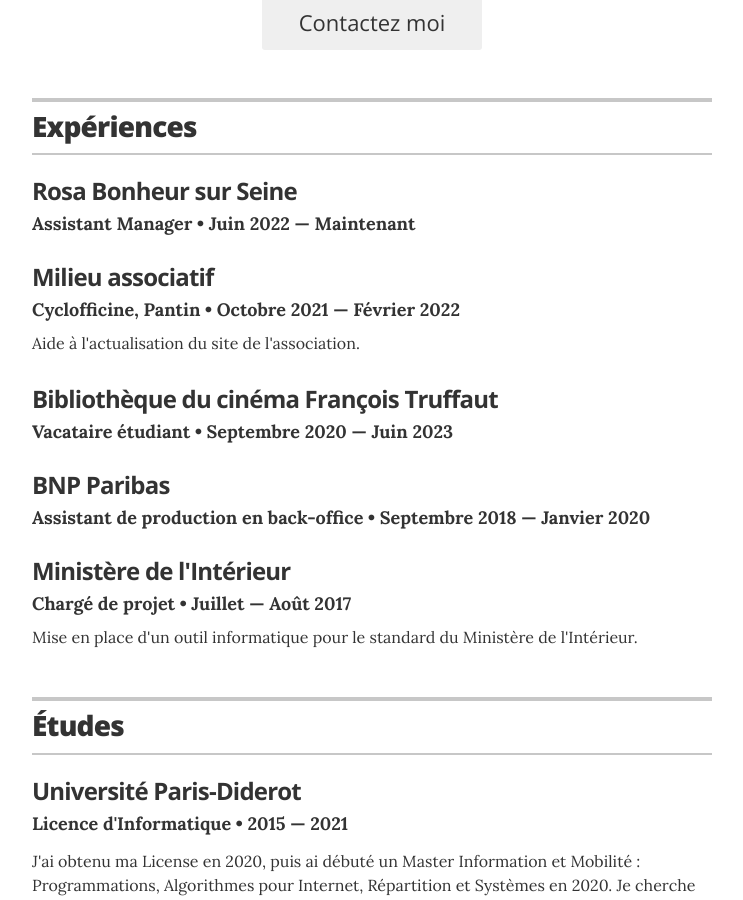
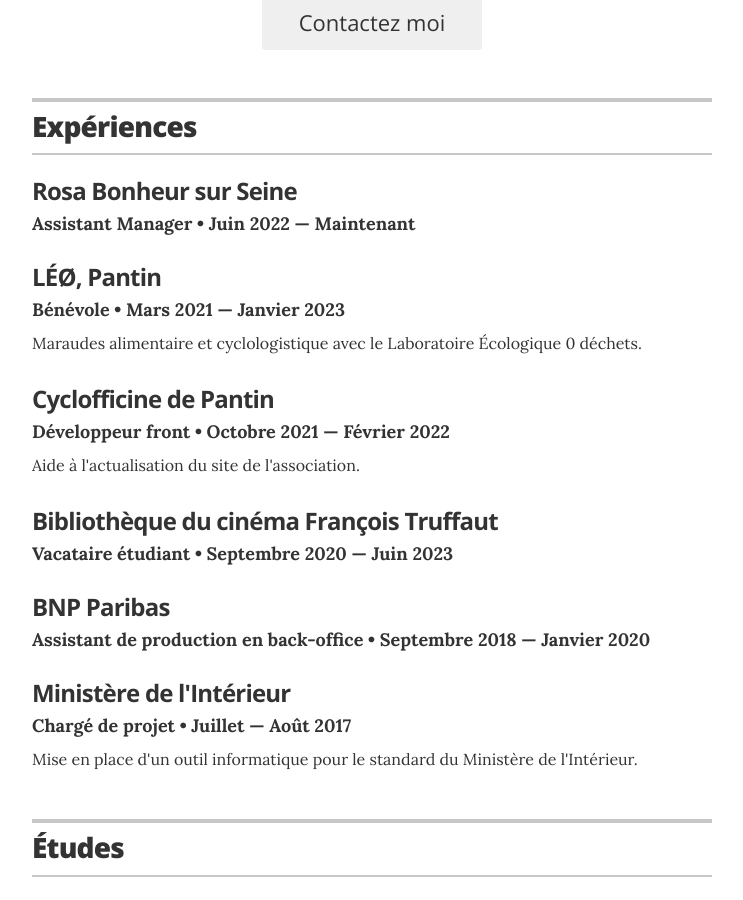
Before and after one commit to SiegfriedShc/CV, a Jekyll site: the page built from index.html, in a window 1280 px wide and 900 px high, scrolled down 496 px. Shown: the whole window, without its empty margins (268-1011 px from the left). Built offline with Jekyll 4.4.1, drawn with Linux system fonts in a browser that asks for light colours.

Commit message:
reparation experience.yml

```diff
--- a/_data/experience.yml
+++ b/_data/experience.yml
@@ -6,11 +6,12 @@
   duration: Juin 2022 &mdash; Maintenant
 
 # Associatif
-- company: Milieu associatif
-  position: LÉØ, Pantin
+- company: LÉØ, Pantin
+  position: Bénévole
   duration: Mars 2021 &mdash; Janvier 2023
   summary: Maraudes alimentaire et cyclologistique avec le Laboratoire Écologique 0 déchets.
-  position: Cyclofficine, Pantin
+- company: Cyclofficine de Pantin
+  position: Développeur front
   duration: Octobre 2021 &mdash; Février 2022
   summary: Aide à l'actualisation du site de l'association.
 
```
